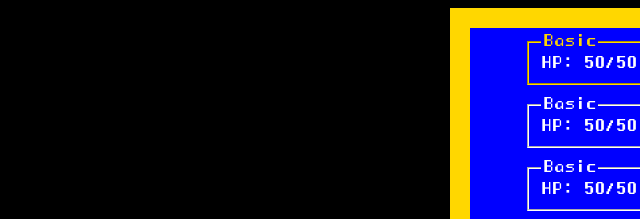
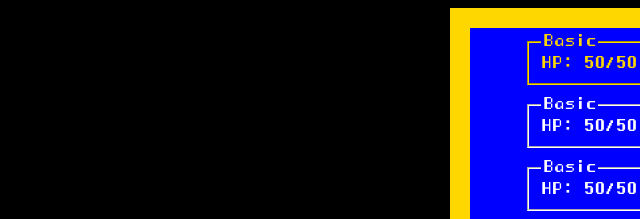
Before and after one commit to NicolaPasquali/offline-game, a website built with webpack: page src/index.html in a window 1280 px wide. In both pictures the pointer is over the element 1229 px from the left and 59 px from the top of the page. Shown: the top 219 px of the page, 640-1280 px from the left. Built offline with nearby package versions, Linux system fonts and the light colour scheme.

Commit message:
Minor Changes: Updated .enemy:hover style

```diff
--- a/src/index.scss
+++ b/src/index.scss
@@ -66,6 +66,7 @@ body {
 
 .enemy:hover {
     border-color: $section-border-color;
+    color: $section-border-color;
     legend {
         color: $section-border-color;
     }
```
